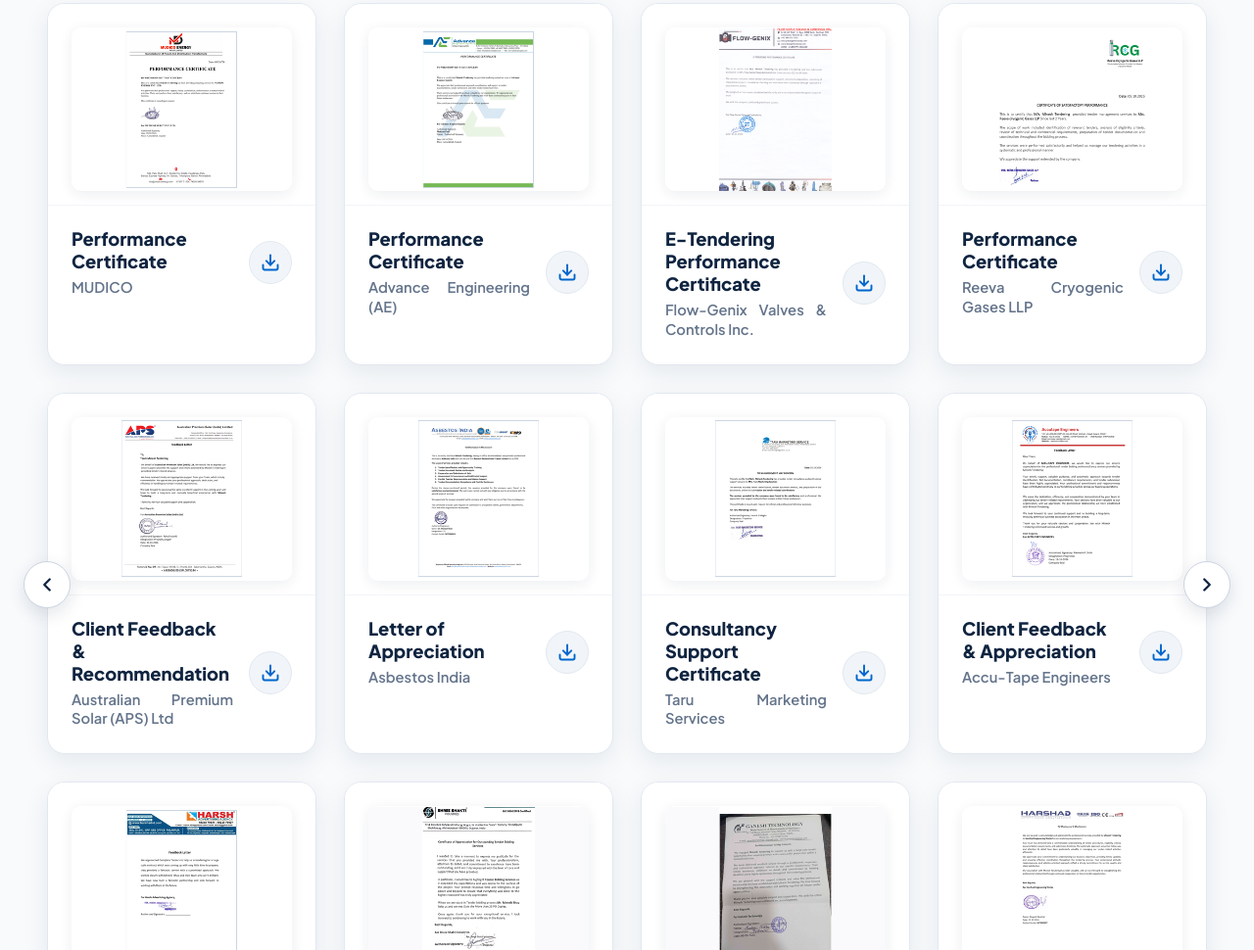
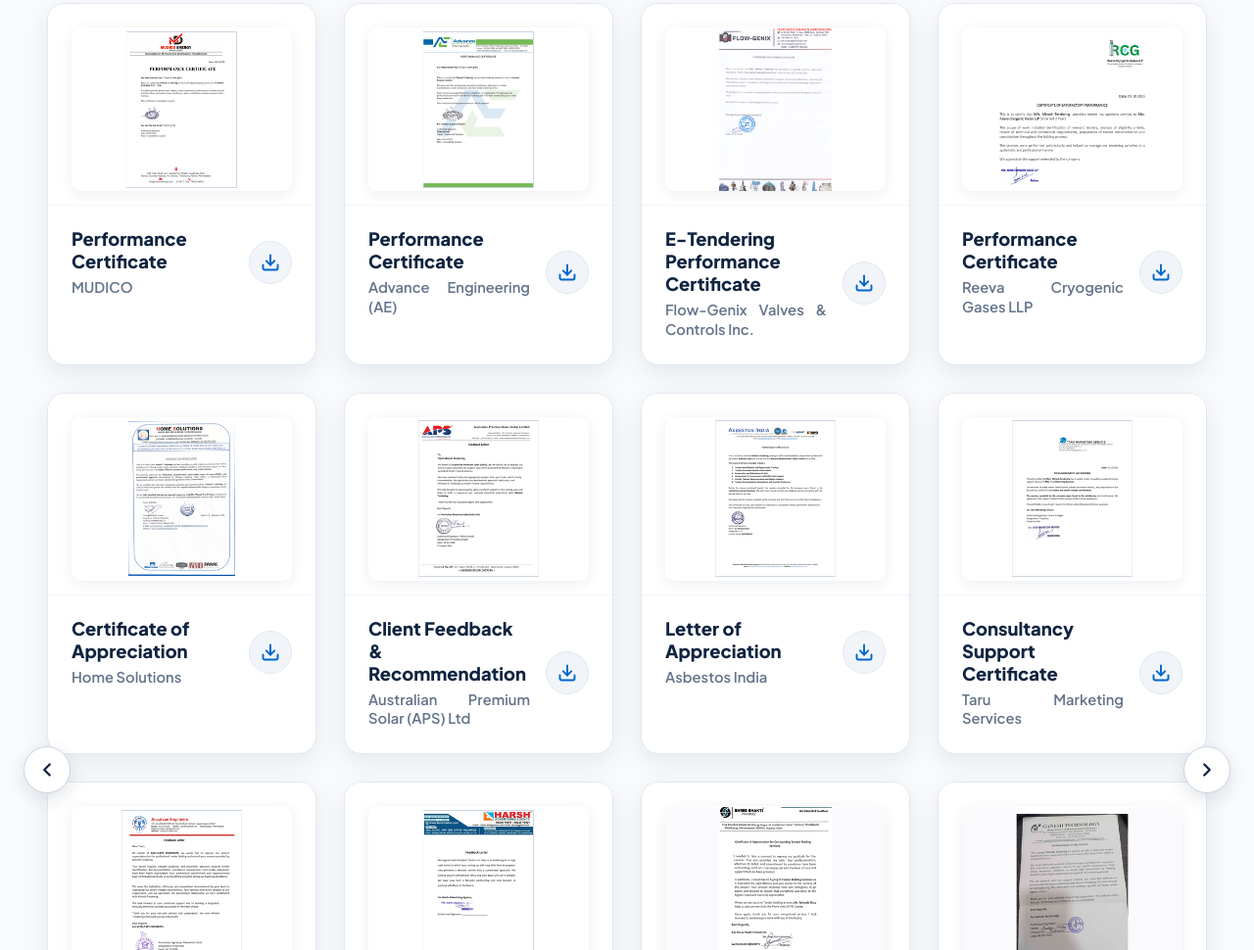
Before and after one commit to technomantraindia-lang/minesh-bhav, a plain HTML site: page client-credentials-page.html in a window 1280 px wide. Shown: the part 1796-2766 px from the top of the page at 98% size. Drawn offline with Linux system fonts and the light colour scheme.

Commit message:
Add Home Solutions Certificate of Appreciation and client logo to Key Credentials

```diff
--- a/client-credentials-page.html
+++ b/client-credentials-page.html
@@ -251,6 +251,11 @@
           <div class="client-org-card">
             <img src="assets/private_clients/client_harshad.png" alt="Harshad Engineering Works" class="client-card-image" width="360" height="220" loading="lazy">
           </div>
+
+          <!-- Org 14: Home Solutions -->
+          <div class="client-org-card">
+            <img src="assets/private_clients/client_home_solutions.png" alt="Home Solutions" class="client-card-image" width="360" height="220" loading="lazy">
+          </div>
         </div>
       </div>
     </section>
@@ -396,6 +401,22 @@
                   <p class="cred-sub">Reeva Cryogenic Gases LLP</p>
                 </div>
                 <a href="assets/certificates/cert_reeva.pdf" download="Reeva-Cryogenic-Gases-Performance-Certificate.pdf" target="_blank" class="cred-download-btn" title="Download Certificate PDF" aria-label="Download Reeva Cryogenic Gases Certificate">
+                  <svg viewBox="0 0 24 24" fill="none" stroke="currentColor" stroke-width="2.3" stroke-linecap="round" stroke-linejoin="round" width="18" height="18"><path d="M21 15v4a2 2 0 0 1-2 2H5a2 2 0 0 1-2-2v-4"></path><polyline points="7 10 12 15 17 10"></polyline><line x1="12" y1="15" x2="12" y2="3"></line></svg>
+                </a>
+              </div>
+            </div>
+
+            <!-- Credential: Home Solutions -->
+            <div class="cred-card">
+              <a href="assets/certificates/cert_home_solutions.pdf" target="_blank" class="cred-img-wrap" title="View Home Solutions Certificate of Appreciation">
+                <img src="assets/certificates/cert_home_solutions_thumb.png" alt="Home Solutions Certificate of Appreciation" loading="lazy">
+              </a>
+              <div class="cred-card-body">
+                <div class="cred-info">
+                  <h3 class="cred-title">Certificate of Appreciation</h3>
+                  <p class="cred-sub">Home Solutions</p>
+                </div>
+                <a href="assets/certificates/cert_home_solutions.pdf" download="Home-Solutions-Certificate-of-Appreciation.pdf" target="_blank" class="cred-download-btn" title="Download Certificate PDF" aria-label="Download Home Solutions Certificate">
                   <svg viewBox="0 0 24 24" fill="none" stroke="currentColor" stroke-width="2.3" stroke-linecap="round" stroke-linejoin="round" width="18" height="18"><path d="M21 15v4a2 2 0 0 1-2 2H5a2 2 0 0 1-2-2v-4"></path><polyline points="7 10 12 15 17 10"></polyline><line x1="12" y1="15" x2="12" y2="3"></line></svg>
                 </a>
               </div>
```
Also changed, not shown: client-credentials.html (+21 -0 lines), assets/certificates/cert_home_solutions_thumb.png (added), assets/private_clients/client_home_solutions.png (added), 2 other files.
